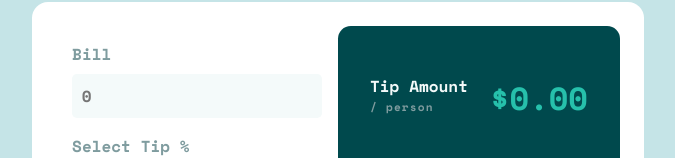
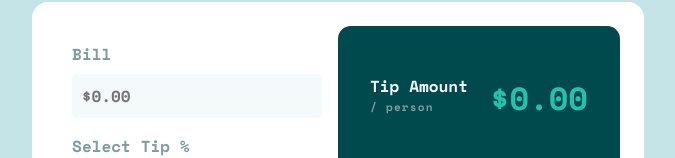
Before and after one commit to chowjiaming/tip-calculator-app, a React (Create React App) app: page / in a window 1280 px wide. Shown: the part 208-366 px from the top of the page, without its empty margins (302-977 px from the left). Built offline with nearby package versions, Linux system fonts and the light colour scheme.

Commit message:
added cursor effect to buttons

```diff
--- a/src/components/Card/InputCard/InputCard.css
+++ b/src/components/Card/InputCard/InputCard.css
@@ -35,6 +35,7 @@ input {
   color: hsl(189, 41%, 97%);
   border-radius: 5px;
   padding: 0.5em;
+  cursor: pointer;
   background-color: hsl(183, 100%, 15%);
 }
 
--- a/src/components/Card/InputCard/InputCard.js
+++ b/src/components/Card/InputCard/InputCard.js
@@ -30,13 +30,18 @@ export default function InputCard(props) {
     setBillAmount(e.target.value);
   };
 
+  const formatter = new Intl.NumberFormat("en-US", {
+    style: "currency",
+    currency: "USD",
+  });
+
   return (
     <div className="input-card">
       <h4 className="bill">Bill</h4>
       <input
         type="text"
         className="bill-input"
-        placeholder="0"
+        placeholder={formatter.format(0)}
         onChange={handleBillChange}
       />
       <h4 className="select-tip">Select Tip %</h4>
--- a/src/components/Card/ResultCard/ResultCard.css
+++ b/src/components/Card/ResultCard/ResultCard.css
@@ -24,6 +24,7 @@
   border-radius: 5px;
   text-align: center;
   text-transform: uppercase;
+  cursor: pointer;
   color: hsl(183, 100%, 15%);
   background-color: hsl(172, 67%, 45%);
 }
```
